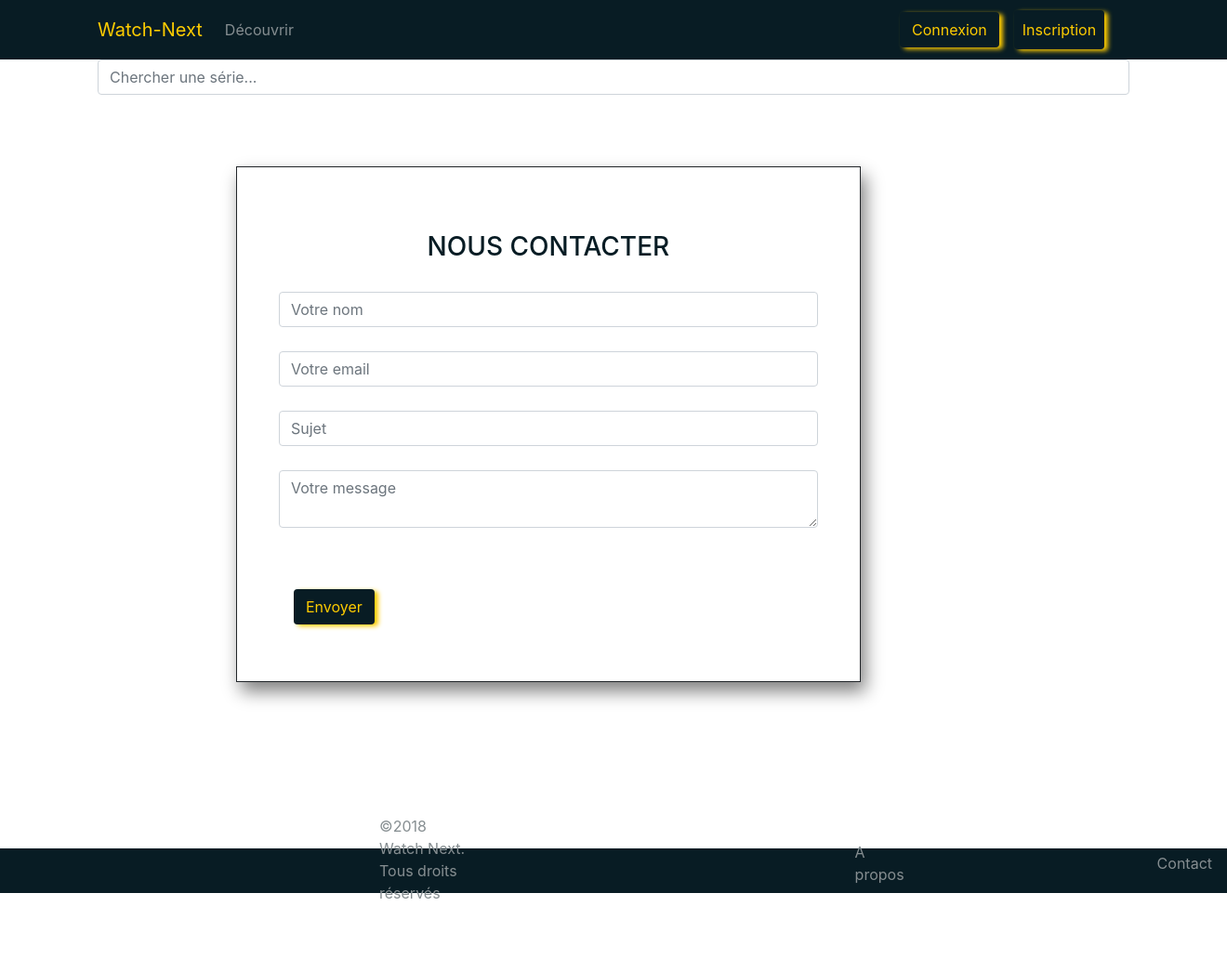
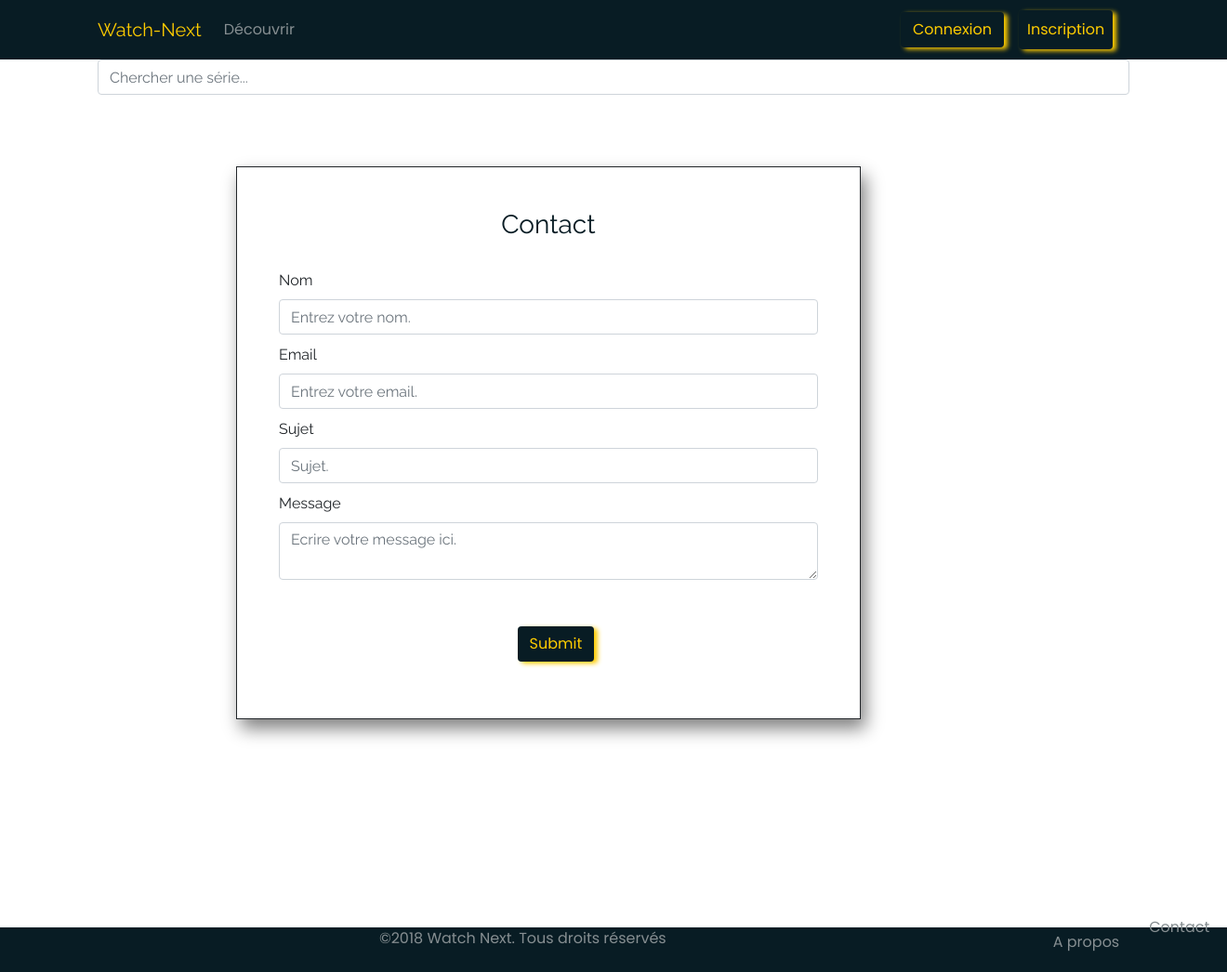
Before and after one commit to ibosozlu/projet-watchnext, a Symfony app: template templates/page/contact.html.twig in a window 1320 px wide. Shown: the whole page at 93% size. Before the commit the page ends 967 px from the top, so only its background shows below. Run offline with Twig, Linux system fonts and the light colour scheme; the template is opened without the code that fills it, so the values that code supplies are empty; some libraries are stand-ins or nearby versions.

Commit message:
Table contact

```diff
--- a/public/css/accueil.css
+++ b/public/css/accueil.css
@@ -1,6 +1,8 @@
 h3 {
     color: #081c24;
     text-shadow: 1px 1px #fecc00;
+    font-family: 'Raleway', sans-serif;
+    font-size: 43px;
 }
 
 
--- a/public/css/base.css
+++ b/public/css/base.css
@@ -1,8 +1,16 @@
+div{
+    font-family: 'Raleway', sans-serif;
+}
+
 .navigation {
     top: 0;
     position: fixed;
     width: 100%;
     z-index: 1;
+}
+
+.button-color{
+    font-family: 'Poppins', sans-serif;
 }
 
 #submit {
@@ -21,6 +29,7 @@
 li.nav-item{
     display: flex;
     align-items: center;
+    font-family: 'Poppins', sans-serif;
 }
 .navbar-brand, .navbar-brand:hover, .navbar-toggler {
     color: #fecc00;
--- a/public/css/contact.css
+++ b/public/css/contact.css
@@ -5,8 +5,12 @@
     margin-top: 20%;
     margin-left:15%;
     margin-right:10%;
-    margin-bottom: 20%;
+    margin-bottom: 25%;
     box-shadow: 5px 10px 18px grey;
+}
+
+.contact {
+    margin: 0 0 2em 0;
 }
 
 .button-color{
@@ -14,6 +18,11 @@
     color: #fecc00 !important;
     margin-left: 1em;
     margin-top: 1em;
-    margin-bottomg: 1em;
+    margin-bottom: 1em;
     box-shadow: 4px 2px 5px #fecc00;
 }
+
+h3 {
+    color: #081c24;
+    text-align: center;
+}
--- a/src/Controller/SecurityController.php
+++ b/src/Controller/SecurityController.php
@@ -46,6 +46,7 @@
 
                 $this->addFlash('success', 'Votre compte est créé');
                 return $this->redirectToRoute('app_index_index');
+
             } else {
                 $this->addFlash(
                     'error',
--- a/templates/base.html.twig
+++ b/templates/base.html.twig
@@ -13,6 +13,7 @@
     {% endblock %}
 </head>
 <body>
+<link href="https://fonts.googleapis.com/css?family=Poppins|Raleway" rel="stylesheet">
 
 <section class="navigation">
     <nav class="navbar navbar-expand">
--- a/templates/page/contact.html.twig
+++ b/templates/page/contact.html.twig
@@ -9,29 +9,35 @@
 {% block body %}
 
 
+
     <div class="container">
         <div class="col-10">
             <div class="form-area contenu">
-                <form role="form">
-                    <br>
-                    <h3>NOUS CONTACTER</h3>
-                    <br>
-                    <div class="form-group">
-                        <input type="text" class="form-control" id="name" name="name" placeholder="Votre nom" required>
+
+                <h3>Contact</h3>
+                <br>
+
+                <form>
+                    <div class="form-group contact">
+                        <label for="exampleInputEmail1">Nom</label>
+                        <input type="text" class="form-control" id="name" name="name" placeholder="Entrez votre nom.">
                     </div>
-                    <div class="form-group">
-                        <input type="text" class="form-control" id="email" name="email" placeholder="Votre email" required>
+                    <div class="form-group contact">
+                        <label for="exampleInputEmail1">Email</label>
+                        <input type="email" class="form-control" id="email" name="email" aria-describedby="emailHelp" placeholder="Entrez votre email.">
                     </div>
-
-                    <div class="form-group">
-                        <input type="text" class="form-control" id="subject" name="subject" placeholder="Sujet" required>
+                    <div class="form-group contact">
+                        <label for="exampleInputPassword1">Sujet</label>
+                        <input type="text" class="form-control" id="subject" name="subject" placeholder="Sujet.">
                     </div>
-                    <div class="form-group">
-                        <textarea class="form-control" type="textarea" id="message" placeholder="Votre message" maxlength="500"></textarea>
-                        <span class="help-block"><p id="characterLeft" class="help-block "></p></span>
+                    <div class="form-group contact">
+                        <label for="exampleInputPassword1">Message</label>
+                        <textarea type="textarea" class="form-control" id="message" name="message" placeholder="Ecrire votre message ici."></textarea>
                     </div>
                     <br><br>
-                    <button type="button" class="btn button-color">Envoyer</button>
+                    <div class="form-btn-group text-center">
+                        <button type="submit" class="btn button-color">Submit</button>
+                    </div>
                 </form>
             </div>
         </div>
```
Also changed, not shown: src/Controller/IndexController.php (+21 -30 lines), src/Entity/Contact.php (added, +91 -0 lines), src/Repository/ContactRepository.php (added, +50 -0 lines), public/js/accueil.js (deleted).
